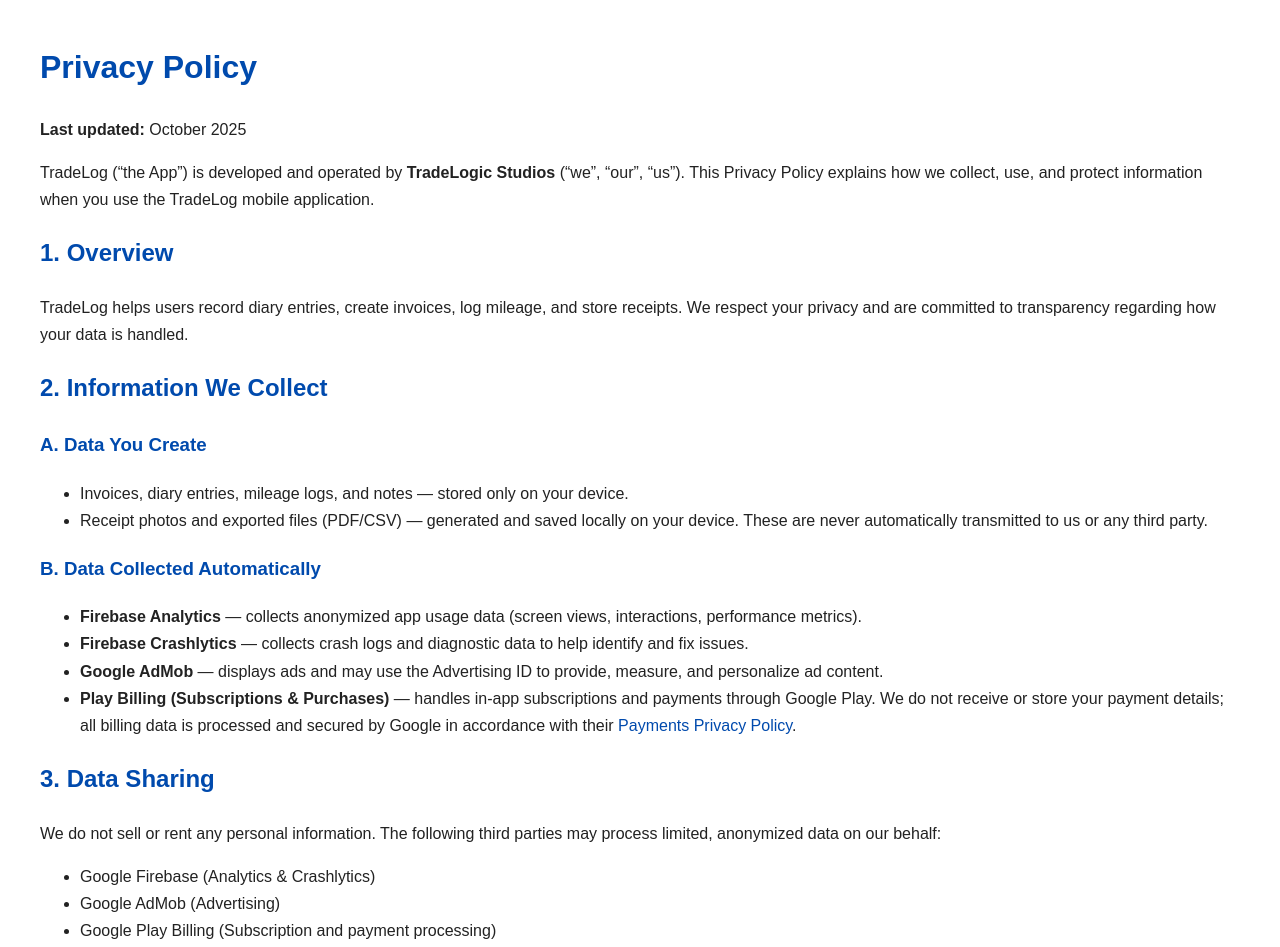
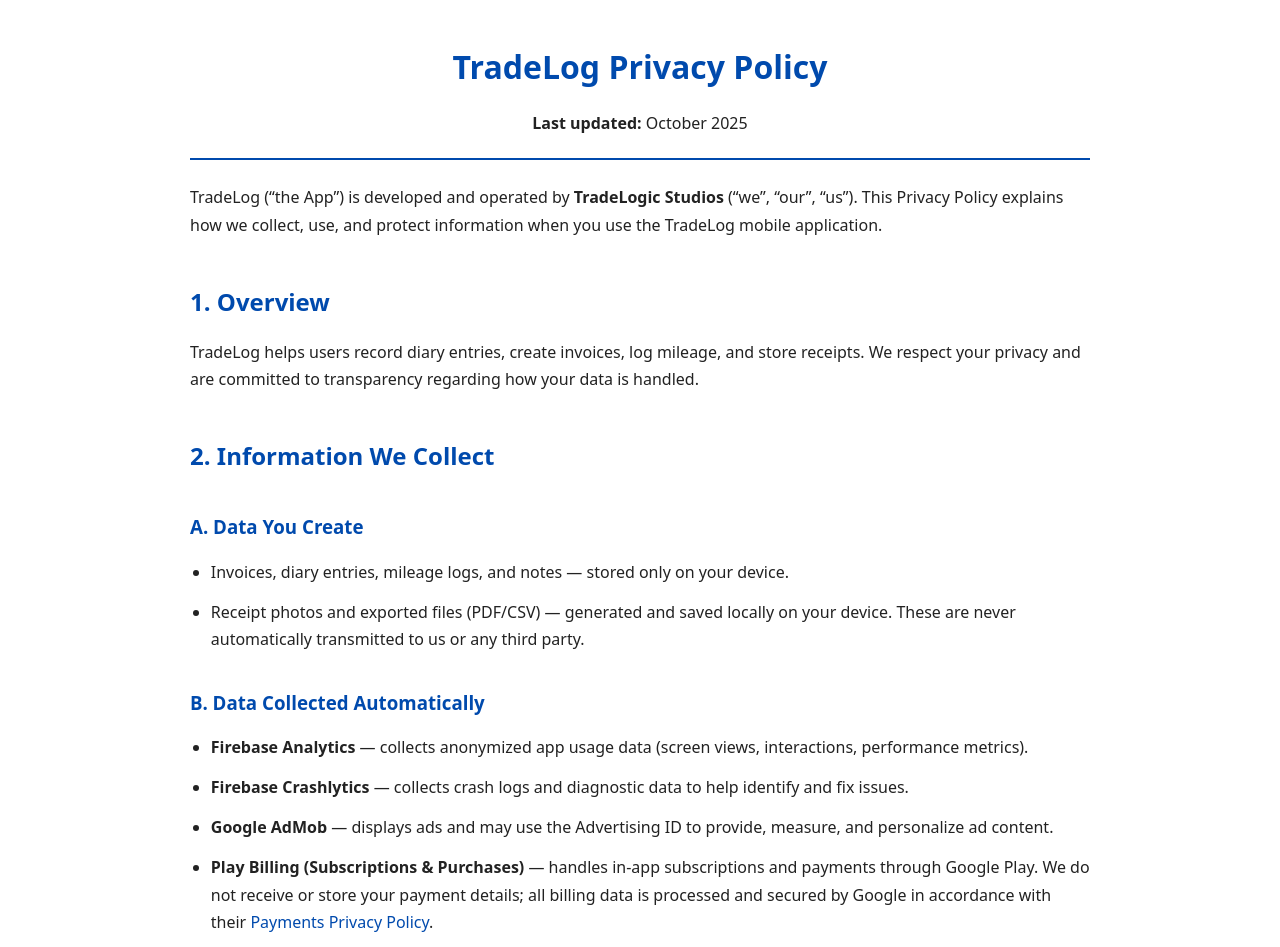
Before and after one commit to the-punished-viking/tradelog-privacy, a plain HTML site: page privacy.html in a window 1280 px wide. Shown: the top 947 px of the page. Drawn offline with Linux system fonts and the light colour scheme.

Commit message:
Refactor privacy.html for improved styling and structure

```diff
--- a/privacy.html
+++ b/privacy.html
@@ -5,16 +5,60 @@
   <meta name="viewport" content="width=device-width, initial-scale=1.0" />
   <title>TradeLog Privacy Policy</title>
   <style>
-    body { font-family: Arial, sans-serif; line-height: 1.7; margin: 40px; color: #222; background-color: #fff; }
-    h1, h2, h3 { color: #004aad; }
-    a { color: #004aad; text-decoration: none; }
+    :root {
+      --accent: #004aad;
+      --text: #222;
+      --bg: #ffffff;
+    }
+    body {
+      font-family: system-ui, -apple-system, "Segoe UI", Roboto, Arial, sans-serif;
+      line-height: 1.7;
+      margin: 0;
+      padding: 1.5rem;
+      background: var(--bg);
+      color: var(--text);
+      max-width: 900px;
+      margin-inline: auto;
+    }
+    h1, h2, h3 {
+      color: var(--accent);
+      margin-top: 1.8em;
+      margin-bottom: 0.4em;
+    }
+    h1 { text-align: center; margin-top: 0.5em; }
+    p, li { margin-bottom: 0.8em; }
+    ul { padding-left: 1.3em; }
+    a { color: var(--accent); text-decoration: none; }
     a:hover { text-decoration: underline; }
+    header {
+      text-align: center;
+      border-bottom: 2px solid var(--accent);
+      padding-bottom: 0.5em;
+      margin-bottom: 1.5em;
+    }
+    footer {
+      text-align: center;
+      border-top: 1px solid #ccc;
+      padding-top: 1em;
+      font-size: 0.9em;
+      margin-top: 2em;
+    }
+    @media (prefers-color-scheme: dark) {
+      :root {
+        --bg: #121212;
+        --text: #e0e0e0;
+        --accent: #5ba4ff;
+      }
+      body { background: var(--bg); color: var(--text); }
+    }
   </style>
 </head>
 <body>
 
-  <h1>Privacy Policy</h1>
-  <p><strong>Last updated:</strong> October 2025</p>
+  <header>
+    <h1>TradeLog Privacy Policy</h1>
+    <p><strong>Last updated:</strong> October 2025</p>
+  </header>
 
   <p>TradeLog (“the App”) is developed and operated by <strong>TradeLogic Studios</strong> (“we”, “our”, “us”). This Privacy Policy explains how we collect, use, and protect information when you use the TradeLog mobile application.</p>
 
@@ -94,5 +138,9 @@
   <p><strong>Email:</strong> <a href="mailto:tradelogicstudios@gmail.com">tradelogicstudios@gmail.com</a><br>
   <strong>Developer:</strong> TradeLogic Studios</p>
 
+  <footer>
+    <p>&copy; 2025 TradeLogic Studios. All rights reserved.</p>
+  </footer>
+
 </body>
 </html>
```
